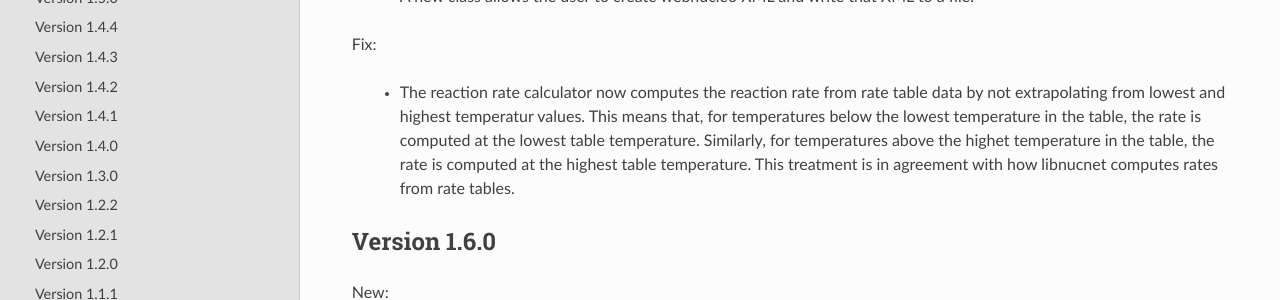
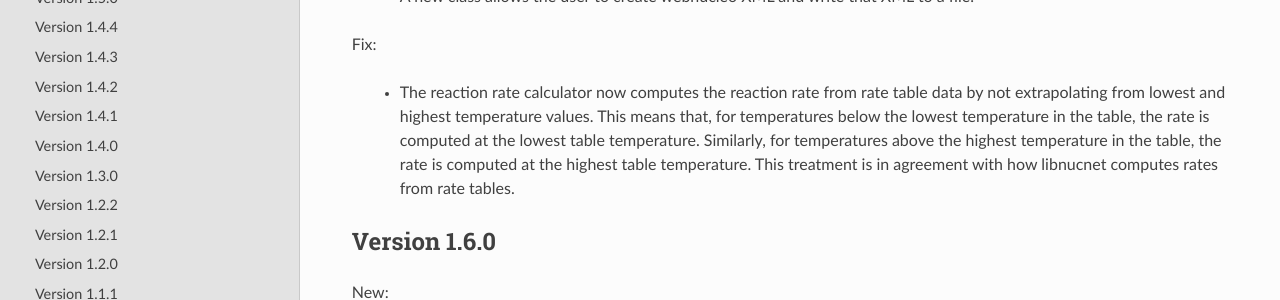
Before and after one commit to mbradle/wnutils, a Sphinx documentation site: the page built from doc/source/changelog.rst, in a window 1280 px wide and 900 px high. Shown: the part 327-627 px from the top of the window. Built offline with Sphinx 7.4.7 and the Read the Docs theme 2.0.0, drawn with Linux system fonts in a browser that asks for light colours.

Commit message:
Fix typos.

```diff
--- a/doc/source/changelog.rst
+++ b/doc/source/changelog.rst
@@ -15,10 +15,10 @@
 Fix:
 
   * The reaction rate calculator now computes the reaction rate from
-    rate table data by not extrapolating from lowest and highest temperatur
+    rate table data by not extrapolating from lowest and highest temperature
     values.  This means that, for temperatures below the lowest temperature
     in the table, the rate is computed at the lowest table temperature.
-    Similarly, for temperatures above the highet temperature in the
+    Similarly, for temperatures above the highest temperature in the
     table, the rate is computed at the highest table temperature.  This
     treatment is in agreement with how libnucnet computes rates from rate
     tables.
```
